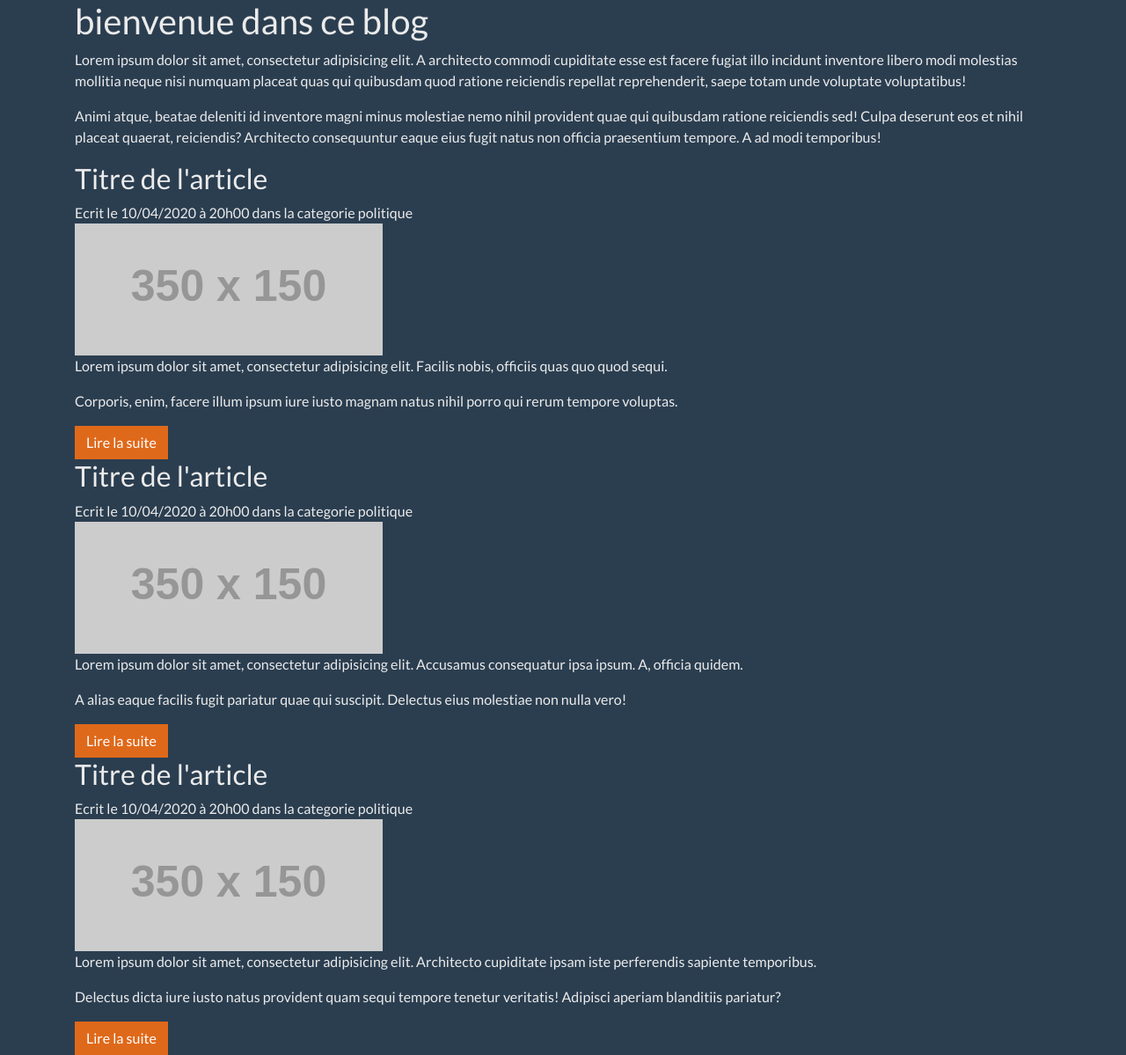
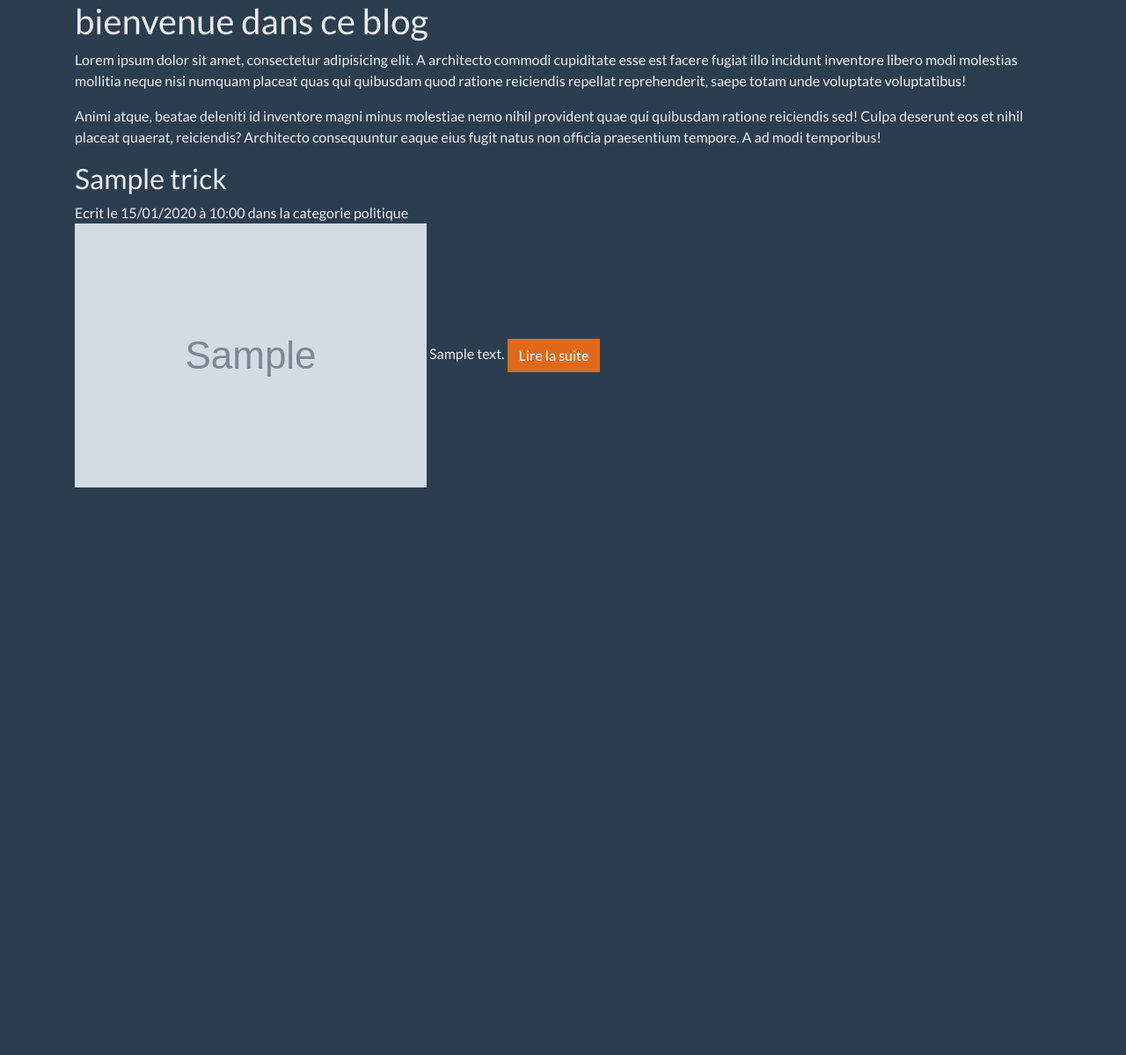
Before and after one commit to WainlaiN/SnowTricks, a Symfony app: template templates/trick/index.html.twig in a window 1280 px wide. Shown: the part 48-1247 px from the top of the page at 88% size. After the commit the page ends 602 px from the top, so only its background shows below. Run offline with Twig, Linux system fonts and the light colour scheme; the template is opened without the code that fills it: most values are stand-ins (such as "Sample title", 1, 10 or a date in 2020); grey boxes marked "Sample" are stand-in pictures; grey boxes labelled with a size stand in for pictures from a placeholder-image service; some libraries are stand-ins or nearby versions.

Commit message:
Working on fixtures in twig template

```diff
--- a/composer.json
+++ b/composer.json
@@ -30,6 +30,7 @@
         "symfony/yaml": "5.0.*"
     },
     "require-dev": {
+        "doctrine/doctrine-fixtures-bundle": "^3.3",
         "symfony/debug-pack": "*",
         "symfony/maker-bundle": "^1.0",
         "symfony/profiler-pack": "*",
--- a/config/bundles.php
+++ b/config/bundles.php
@@ -12,4 +12,5 @@ return [
     Symfony\Bundle\MonologBundle\MonologBundle::class => ['all' => true],
     Symfony\Bundle\DebugBundle\DebugBundle::class => ['dev' => true, 'test' => true],
     Symfony\Bundle\MakerBundle\MakerBundle::class => ['dev' => true],
+    Doctrine\Bundle\FixturesBundle\DoctrineFixturesBundle::class => ['dev' => true, 'test' => true],
 ];
--- a/templates/trick/index.html.twig
+++ b/templates/trick/index.html.twig
@@ -8,43 +8,28 @@
 
     <h1>bienvenue dans ce blog</h1>
 
-    <p>Lorem ipsum dolor sit amet, consectetur adipisicing elit. A architecto commodi cupiditate esse est facere fugiat illo
+    <p>Lorem ipsum dolor sit amet, consectetur adipisicing elit. A architecto commodi cupiditate esse est facere fugiat
+        illo
         incidunt inventore libero modi molestias mollitia neque nisi numquam placeat quas qui quibusdam quod ratione
-        reiciendis repellat reprehenderit, saepe totam unde voluptate voluptatibus!</p><p>Animi atque, beatae deleniti id
+        reiciendis repellat reprehenderit, saepe totam unde voluptate voluptatibus!</p><p>Animi atque, beatae deleniti
+    id
     inventore magni minus molestiae nemo nihil provident quae qui quibusdam ratione reiciendis sed! Culpa deserunt eos
     et nihil placeat quaerat, reiciendis? Architecto consequuntur eaque eius fugit natus non officia praesentium
     tempore. A ad modi temporibus!</p>
 
     <section class="article">
-        <article>
-            <h2>Titre de l'article</h2>
-            <div class="metadata">Ecrit le 10/04/2020 à 20h00 dans la categorie politique</div>
-            <div class="content"><img src="http://placehold.it/350x150" alt="">
-                <p>Lorem ipsum dolor sit amet, consectetur adipisicing elit. Facilis nobis, officiis quas quo quod
-                    sequi.</p>
-                <p>Corporis, enim, facere illum ipsum iure iusto magnam natus nihil porro qui rerum tempore
-                    voluptas.</p>
-                <a href="{{ path('trick_show') }}" class="btn btn-primary">Lire la suite</a></div>
-        </article>
-        <article>
-            <h2>Titre de l'article</h2>
-            <div class="metadata">Ecrit le 10/04/2020 à 20h00 dans la categorie politique</div>
-            <div class="content"><img src="http://placehold.it/350x150" alt="">
-                <p>Lorem ipsum dolor sit amet, consectetur adipisicing elit. Accusamus consequatur ipsa ipsum. A,
-                    officia quidem.</p>
-                <p>A alias eaque facilis fugit pariatur quae qui suscipit. Delectus eius molestiae non nulla vero!</p>
-                <a href="{{ path('trick_show') }}" class="btn btn-primary">Lire la suite</a></div>
-        </article>
-        <article>
-            <h2>Titre de l'article</h2>
-            <div class="metadata">Ecrit le 10/04/2020 à 20h00 dans la categorie politique</div>
-            <div class="content"><img src="http://placehold.it/350x150" alt="">
-                <p>Lorem ipsum dolor sit amet, consectetur adipisicing elit. Architecto cupiditate ipsam iste
-                    perferendis sapiente temporibus.</p>
-                <p>Delectus dicta iure iusto natus provident quam sequi tempore tenetur veritatis! Adipisci aperiam
-                    blanditiis pariatur?</p>
-                <a href="{{ path('trick_show') }}" class="btn btn-primary">Lire la suite</a></div>
-        </article>
+
+        {% for trick in tricks %}
+            <article>
+                <h2>{{ trick.name }}</h2>
+                <div class="metadata">Ecrit le {{ trick.createdAt | date('d/m/Y') }} à {{ trick.createdAt | date('H:i') }} dans la categorie
+                    politique
+                </div>
+                <div class="content"><img src="{{ trick.image }}" alt="">
+                    {{ trick.description | raw }}
+                    <a href="{{ path('trick_show', {'id': trick.id}) }}" class="btn btn-primary">Lire la suite</a></div>
+            </article>
+        {% endfor %}
 
     </section>
 
```
Also changed, not shown: src/Controller/TrickController.php (+23 -7 lines), src/DataFixtures/AppFixtures.php (added, +17 -0 lines), src/DataFixtures/TrickFixtures.php (added, +28 -0 lines), templates/trick/show.html.twig (+4 -18 lines), 2 other files.
